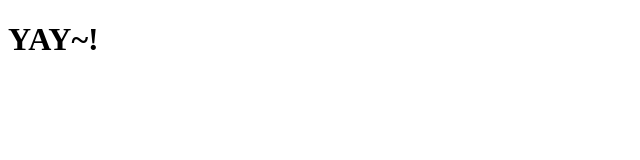
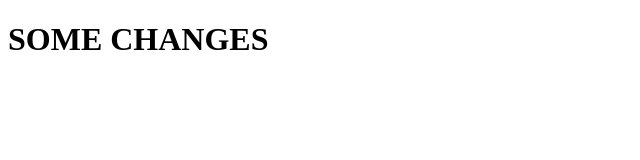
Before and after one commit to M-0923/wad203-w6-d3, a website: page index.html in a window 1280 px wide. Shown: the whole page, without its empty margins (0-640 px from the left). Drawn offline with Linux system fonts and the light colour scheme.

Commit message:
add new changes

```diff
--- a/index.html
+++ b/index.html
@@ -6,6 +6,6 @@
   <title>Document</title>
 </head>
 <body>
-  <h1>YAY~!</h1>
+  <h1>SOME CHANGES</h1>
 </body>
 </html>
```
